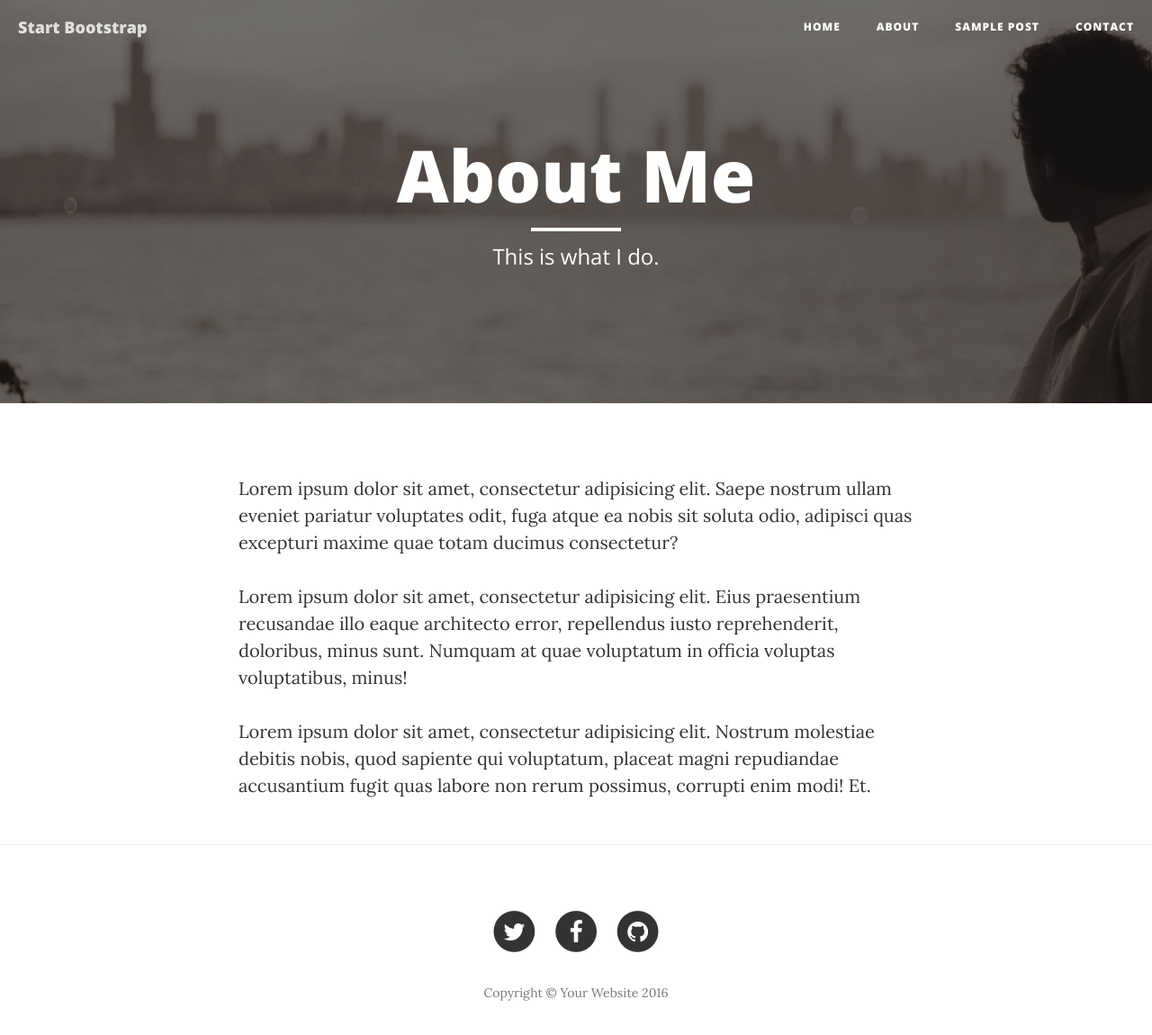
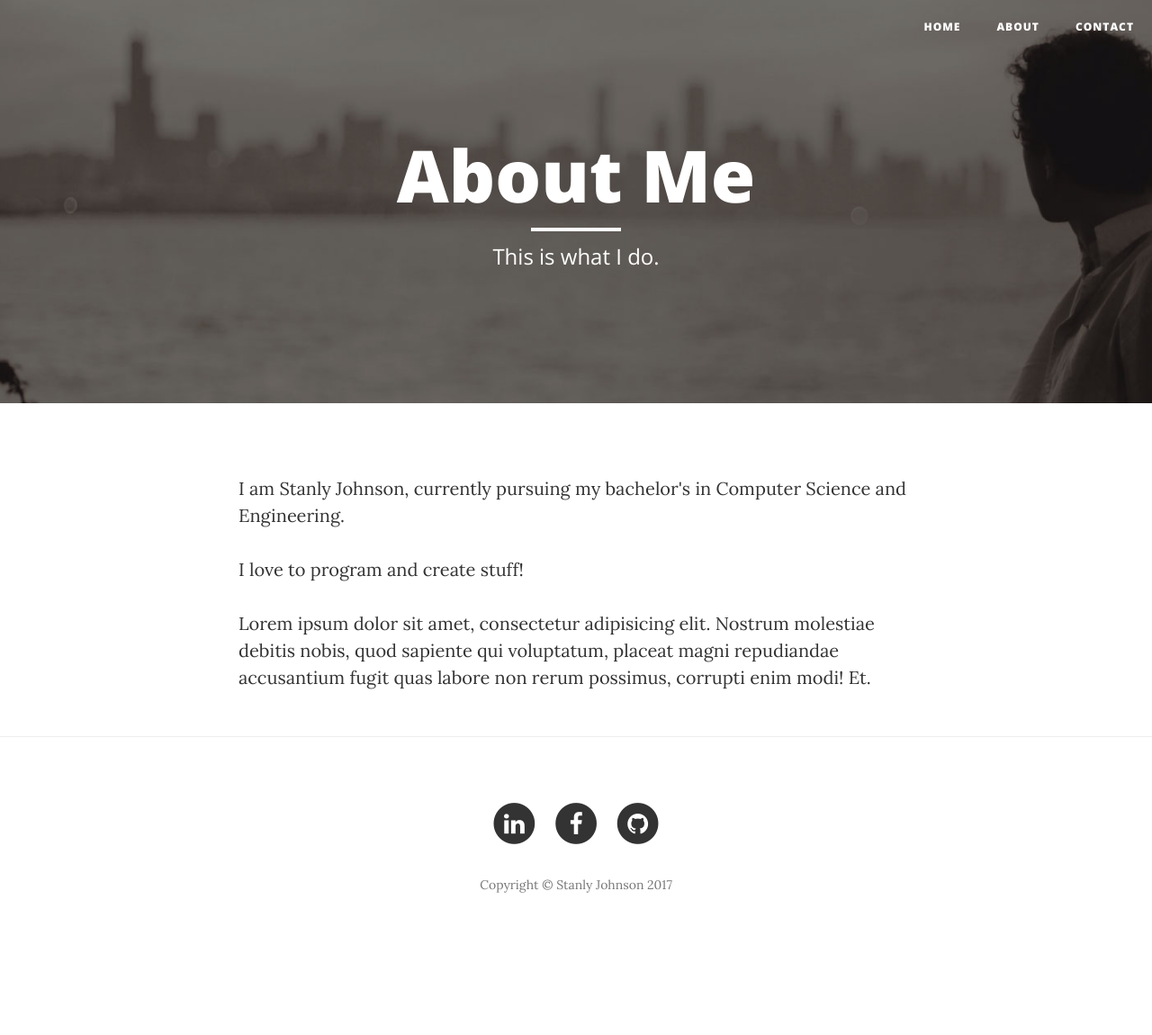
Before and after one commit to stanly-johnson/stanlyjohnson.me, a website: page about.html in a window 1280 px wide. Shown: the whole page at 90% size. After the commit the page ends 1059 px from the top, so only its background shows below. Drawn offline with nearby package versions, Linux system fonts and the light colour scheme.

Commit message:
about-page-updated

```diff
--- a/about.html
+++ b/about.html
@@ -9,7 +9,7 @@
     <meta name="description" content="">
     <meta name="author" content="">
 
-    <title>Clean Blog - About</title>
+    <title>StanlyJohnson - About</title>
 
     <!-- Bootstrap Core CSS -->
     <link href="vendor/bootstrap/css/bootstrap.min.css" rel="stylesheet">
@@ -42,7 +42,7 @@
                     <span class="sr-only">Toggle navigation</span>
                     Menu <i class="fa fa-bars"></i>
                 </button>
-                <a class="navbar-brand" href="index.html">Start Bootstrap</a>
+                <!-- <a class="navbar-brand" href="index.html">Start Bootstrap</a> -->
             </div>
 
             <!-- Collect the nav links, forms, and other content for toggling -->
@@ -54,9 +54,7 @@
                     <li>
                         <a href="about.html">About</a>
                     </li>
-                    <li>
-                        <a href="post.html">Sample Post</a>
-                    </li>
+
                     <li>
                         <a href="contact.html">Contact</a>
                     </li>
@@ -87,8 +85,8 @@
     <div class="container">
         <div class="row">
             <div class="col-lg-8 col-lg-offset-2 col-md-10 col-md-offset-1">
-                <p>Lorem ipsum dolor sit amet, consectetur adipisicing elit. Saepe nostrum ullam eveniet pariatur voluptates odit, fuga atque ea nobis sit soluta odio, adipisci quas excepturi maxime quae totam ducimus consectetur?</p>
-                <p>Lorem ipsum dolor sit amet, consectetur adipisicing elit. Eius praesentium recusandae illo eaque architecto error, repellendus iusto reprehenderit, doloribus, minus sunt. Numquam at quae voluptatum in officia voluptas voluptatibus, minus!</p>
+                <p>I am Stanly Johnson, currently pursuing my bachelor's in Computer Science and Engineering.</p>
+                <p>I love to program and create stuff!</p>
                 <p>Lorem ipsum dolor sit amet, consectetur adipisicing elit. Nostrum molestiae debitis nobis, quod sapiente qui voluptatum, placeat magni repudiandae accusantium fugit quas labore non rerum possimus, corrupti enim modi! Et.</p>
             </div>
         </div>
@@ -106,7 +104,7 @@
                             <a href="#">
                                 <span class="fa-stack fa-lg">
                                     <i class="fa fa-circle fa-stack-2x"></i>
-                                    <i class="fa fa-twitter fa-stack-1x fa-inverse"></i>
+                                    <i class="fa fa-linkedin fa-stack-1x fa-inverse"></i>
                                 </span>
                             </a>
                         </li>
@@ -119,7 +117,7 @@
                             </a>
                         </li>
                         <li>
-                            <a href="#">
+                            <a href="http://www.github.com/stanly-johnson">
                                 <span class="fa-stack fa-lg">
                                     <i class="fa fa-circle fa-stack-2x"></i>
                                     <i class="fa fa-github fa-stack-1x fa-inverse"></i>
@@ -127,7 +125,7 @@
                             </a>
                         </li>
                     </ul>
-                    <p class="copyright text-muted">Copyright &copy; Your Website 2016</p>
+                    <p class="copyright text-muted">Copyright &copy; Stanly Johnson 2017</p>
                 </div>
             </div>
         </div>
```
